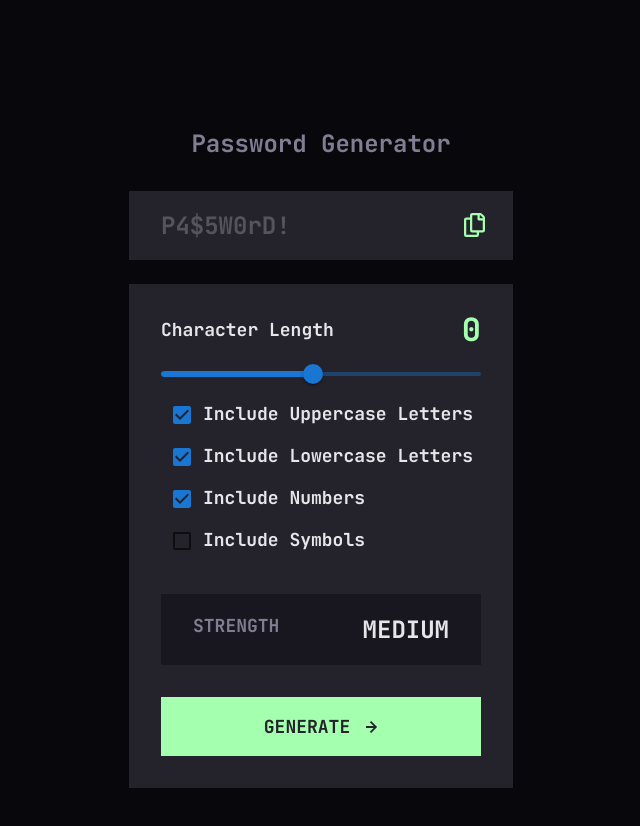
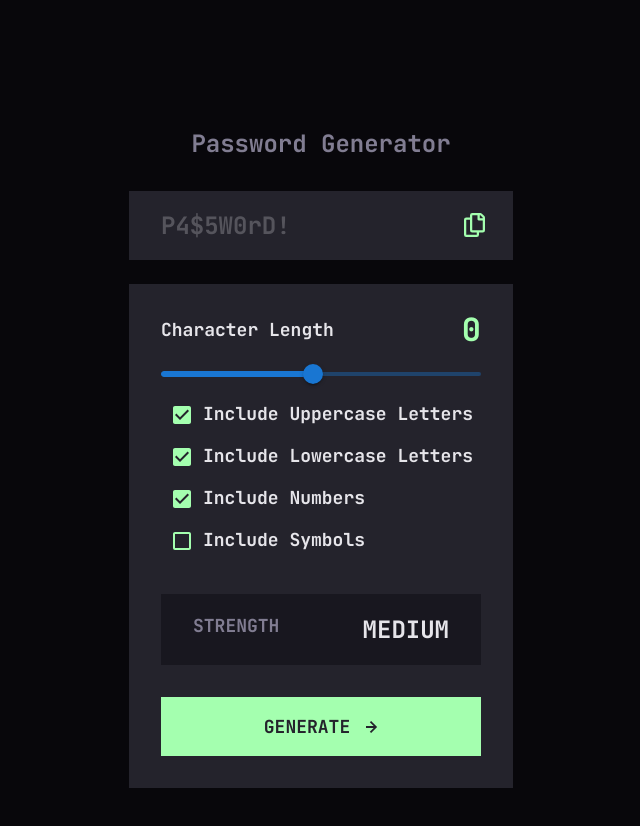
Before and after one commit to anitayawson/Password-Generator, a React (Create React App) app: page / in a window 1280 px wide. Shown: the top 826 px of the page, without its empty margins (319-959 px from the left). Built offline with nearby package versions, Linux system fonts and the light colour scheme.

Commit message:
separate checklist into its own component, customize checkbox

```diff
--- a/src/App.js
+++ b/src/App.js
@@ -1,8 +1,7 @@
 import "./App.scss";
 import Slider from "@mui/material/Slider";
-import Checkbox from "@mui/material/Checkbox";
 import CopyIcon from "./assets/images/icon-copy.svg";
-import CheckIcon from "./assets/images/icon-check.svg";
+import Checklist from "./components/Checklist/Checklist";
 
 function App() {
   return (
@@ -40,24 +39,7 @@ function App() {
                 max={20}
               />
             </div>
-            <section className="checklist">
-              <label htmlFor="uppercase" className="checklist__item-label">
-                <Checkbox defaultChecked />
-                Include Uppercase Letters
-              </label>
-              <label htmlFor="lowercase" className="checklist__item-label">
-                <Checkbox defaultChecked />
-                Include Lowercase Letters
-              </label>
-              <label htmlFor="numbers" className="checklist__item-label">
-                <Checkbox defaultChecked />
-                Include Numbers
-              </label>
-              <label htmlFor="symbols" className="checklist__item-label">
-                <Checkbox />
-                Include Symbols
-              </label>
-            </section>
+            <Checklist />
             <section className="password-strength">
               <p>Strength</p>
               <div>Medium</div>
--- a/src/App.scss
+++ b/src/App.scss
@@ -132,24 +132,6 @@ html {
   }
 }
 
-.checklist {
-  font-size: 1rem;
-  display: flex;
-  flex-direction: column;
-  text-align: left;
-  margin-bottom: 2rem;
-
-  @include tablet {
-    margin-top: 0.75rem;
-    @include body;
-    margin-bottom: 2rem;
-  }
-
-  &__item-label {
-    color: $pg-off-white;
-  }
-}
-
 .password-strength {
   background-color: $pg-grey-black;
   margin-bottom: 1rem;
--- /dev/null
+++ b/src/components/Checklist/Checklist.js
@@ -0,0 +1,30 @@
+import "./Checklist.scss";
+import Checkbox from "@mui/material/Checkbox";
+
+const checklistData = [
+  { id: "uppercase", label: "Include Uppercase Letters", defaultChecked: true },
+  { id: "lowercase", label: "Include Lowercase Letters", defaultChecked: true },
+  { id: "numbers", label: "Include Numbers", defaultChecked: true },
+  { id: "symbols", label: "Include Symbols", defaultChecked: false },
+];
+
+export default function Checklist() {
+  return (
+    <section className="checklist">
+      {checklistData.map((item) => (
+        <label
+          key={item.id}
+          htmlFor={item.id}
+          className="checklist__item-label"
+        >
+          <Checkbox
+            defaultChecked={item.defaultChecked}
+            style={{ color: "#a4ffaf" }}
+          />
+
+          {item.label}
+        </label>
+      ))}
+    </section>
+  );
+}
--- /dev/null
+++ b/src/components/Checklist/Checklist.scss
@@ -0,0 +1,20 @@
+@use "../../styles/partials/mixins" as *;
+@use "../../styles/partials/variables" as *;
+
+.checklist {
+  font-size: 1rem;
+  display: flex;
+  flex-direction: column;
+  text-align: left;
+  margin-bottom: 2rem;
+
+  @include tablet {
+    margin-top: 0.75rem;
+    @include body;
+    margin-bottom: 2rem;
+  }
+
+  &__item-label {
+    color: $pg-off-white;
+  }
+}
```
